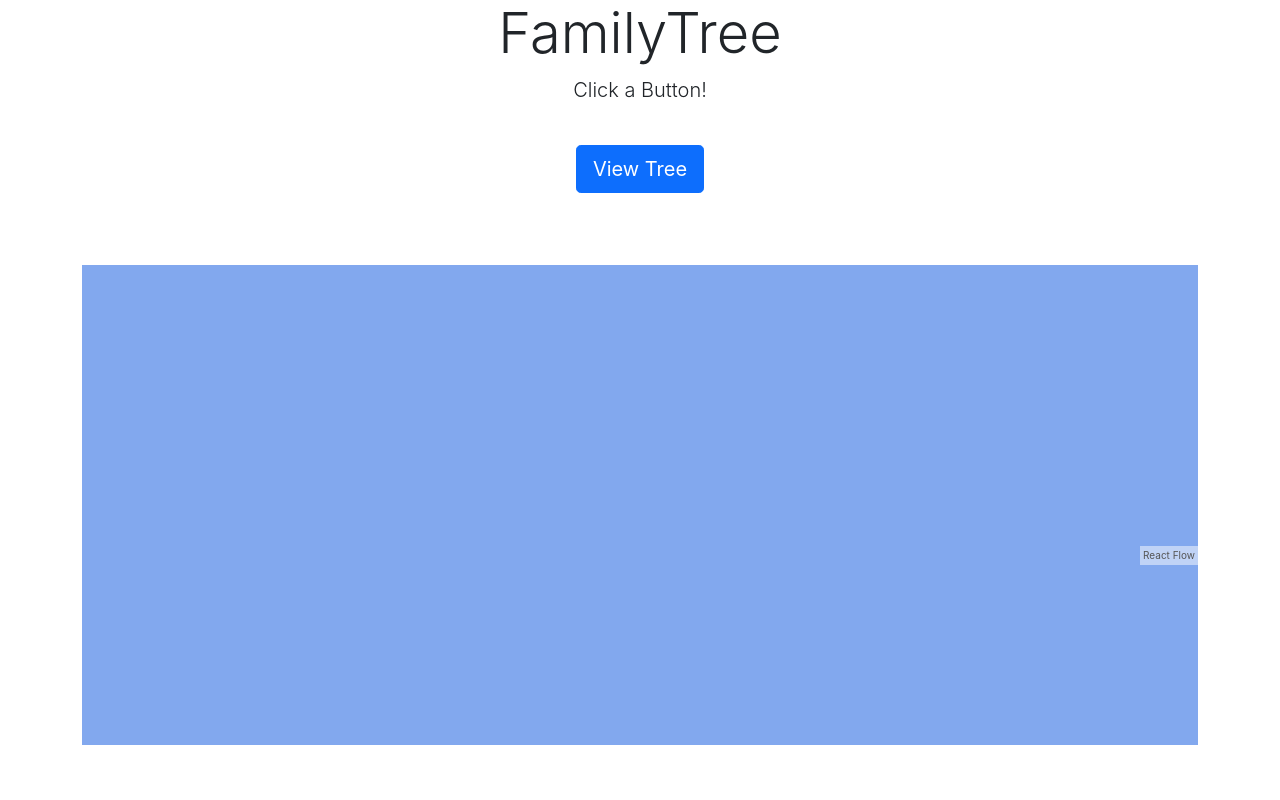
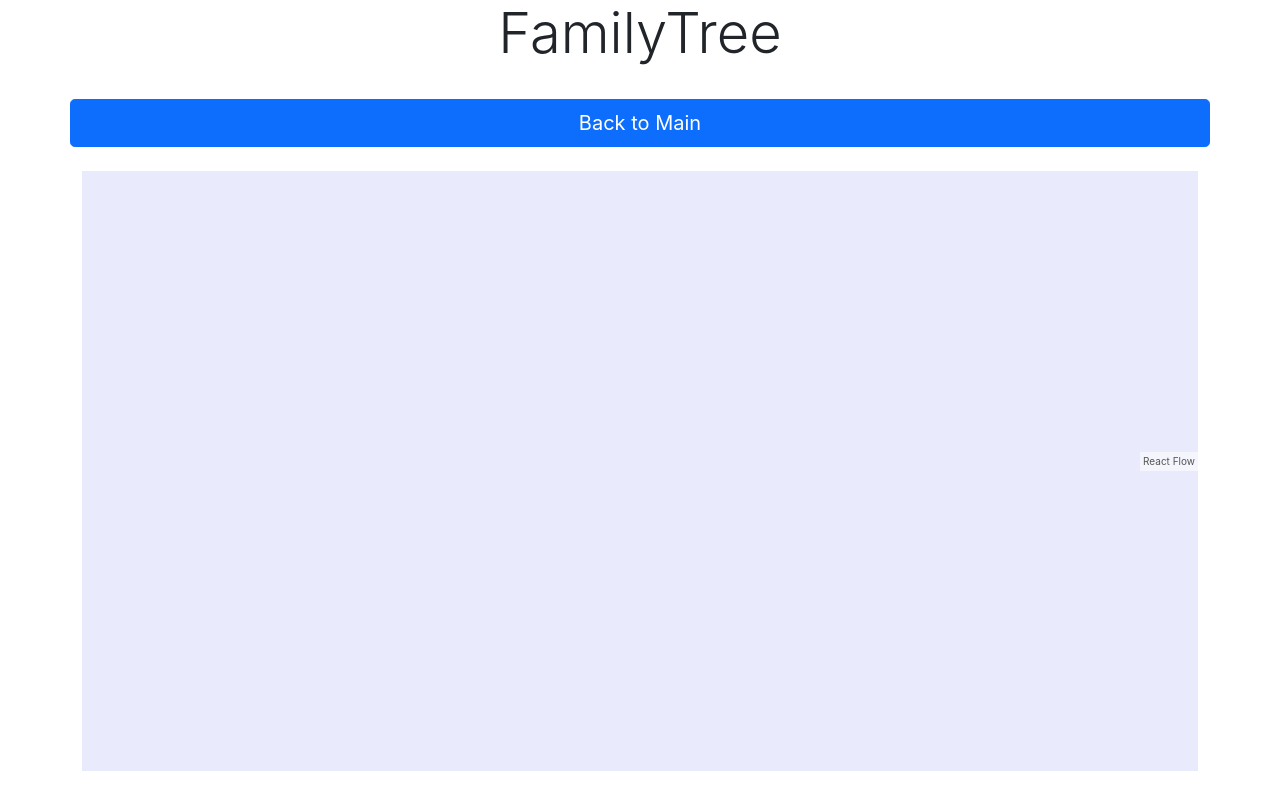
Before and after one commit to davidbinstock/family-tree-rfe, a React (Create React App) app: page /tree in a window 1280 px wide. Built offline with nearby package versions, Linux system fonts and the light colour scheme.

Commit message:
updated to bootstrap 5 - formatting and layout changes

```diff
--- a/package.json
+++ b/package.json
@@ -6,9 +6,9 @@
     "@testing-library/jest-dom": "^5.11.4",
     "@testing-library/react": "^11.1.0",
     "@testing-library/user-event": "^12.1.10",
-    "bootstrap": "4.6.0",
+    "bootstrap": "5.0.2",
     "react": "^17.0.2",
-    "react-bootstrap": "^1.6.1",
+    "react-bootstrap": "^2.0.0-beta.4",
     "react-dom": "^17.0.2",
     "react-flow-renderer": "^9.6.6",
     "react-router-dom": "^5.2.0",
--- a/src/pages/LandingPage/LandingPage.js
+++ b/src/pages/LandingPage/LandingPage.js
@@ -5,7 +5,6 @@ import Row from 'react-bootstrap/Row'
 import Col from 'react-bootstrap/Col'
 import Card from 'react-bootstrap/Card'
 import Button from 'react-bootstrap/Button'
-import Jumbotron from 'react-bootstrap/Jumbotron'
 
 
 // import styles from "./TreeViewer.module.css";
@@ -24,10 +23,10 @@ class TreeViewer extends Component {
         return (
 
             <Container>
-                <Jumbotron className="jumbotron mb-5">
+                <Row className="jumbotron mb-5">
                     <h1 className="display-4 text-center">Welcome</h1>
                     <p className="lead text-center">Click a Button!</p>
-                </Jumbotron>
+                </Row>
                 <Row className="justify-content-center">
                     <Col xs={8} md={6} xl={4}>
                         <Link to="/tree" className="btn btn-primary btn-lg btn-block my-4">View Tree</Link>
--- a/src/pages/TreeViewer/TreeViewer.js
+++ b/src/pages/TreeViewer/TreeViewer.js
@@ -5,9 +5,11 @@ import Row from 'react-bootstrap/Row'
 import Col from 'react-bootstrap/Col'
 import Card from 'react-bootstrap/Card'
 import Button from 'react-bootstrap/Button'
-import Jumbotron from 'react-bootstrap/Jumbotron'
 import { ReactFlowContainer } from '../../components/ReactFlowContainer';
 import styles from "./TreeViewer.module.css";
+
+
+
 
 
 class TreeViewer extends Component {
@@ -15,19 +17,20 @@ class TreeViewer extends Component {
 
     }
 
+
+
     render() {
         return (
-            <Container>
-                <Jumbotron className="jumbotron mb-5 text-center">
+            <Container className="mx-auto">
+                <Row className="mb-0 text-center">
                     <h1 className="display-4 text-center">FamilyTree</h1>
-                    <p className="lead text-center">Click a Button!</p>
-                    <Link to="/" className="btn btn-primary btn-lg btn-block my-4">View Tree</Link>
-                </Jumbotron>
+                    <Link to="/" className="btn btn-primary btn-lg btn-block my-4">Back to Main</Link>
+                </Row>
                 <Row className="justify-content-center">
 
                     <Col xs={12} md={12} xl={12}>
                         <div className={styles.tree}>
-                        <ReactFlowContainer/>
+                        <ReactFlowContainer />
                         </div>
                     </Col>
                 </Row>
--- a/src/pages/TreeViewer/TreeViewer.module.css
+++ b/src/pages/TreeViewer/TreeViewer.module.css
@@ -1,4 +1,4 @@
 .tree {
-    background-color: rgb(130, 168, 238);
-    height: 60vh;
+    background-color: rgb(233, 235, 252);
+    height: 75vh;
 }
```
Also changed, not shown: 1 other file (tests, documents, lock files or other folders).
